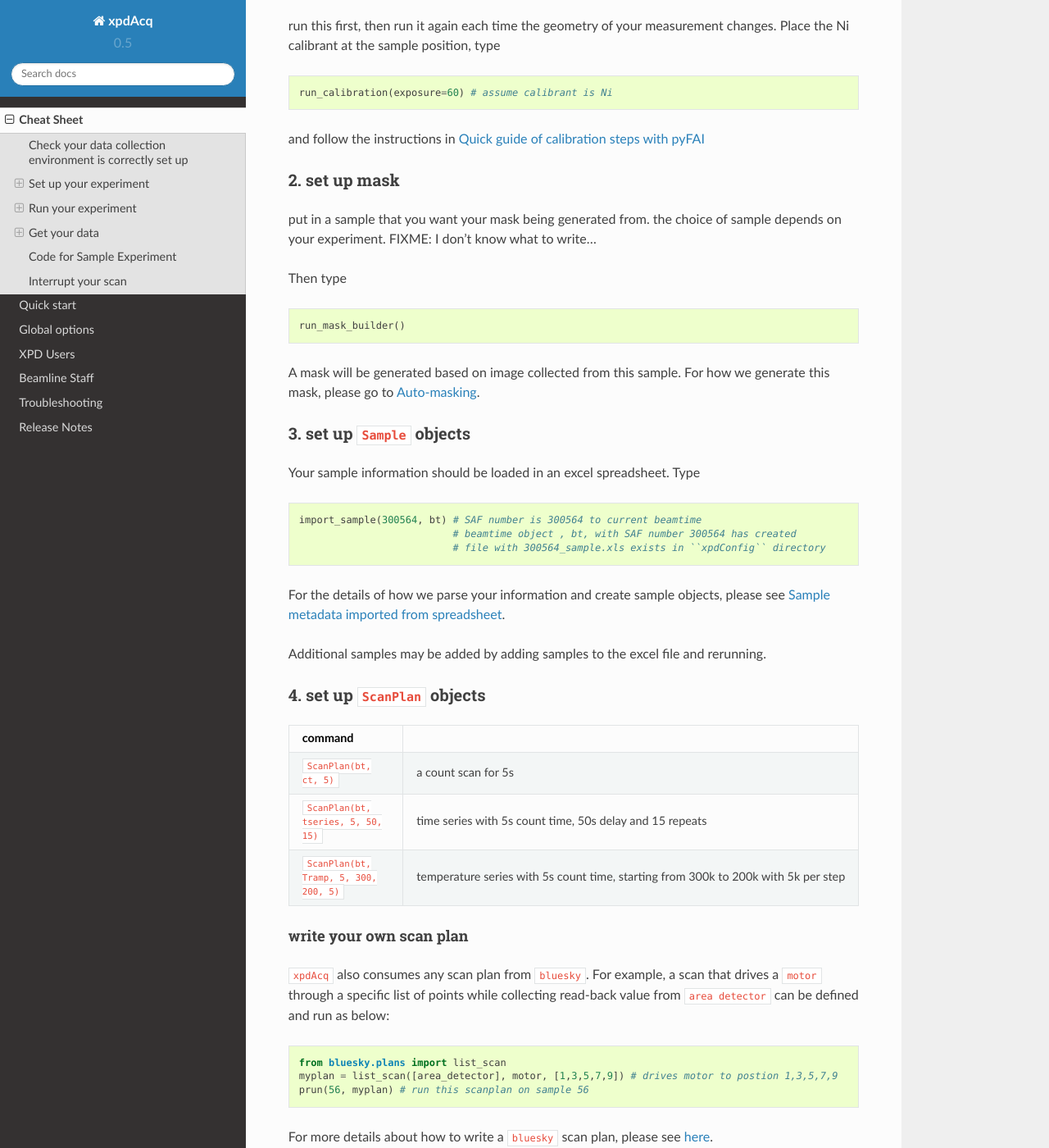
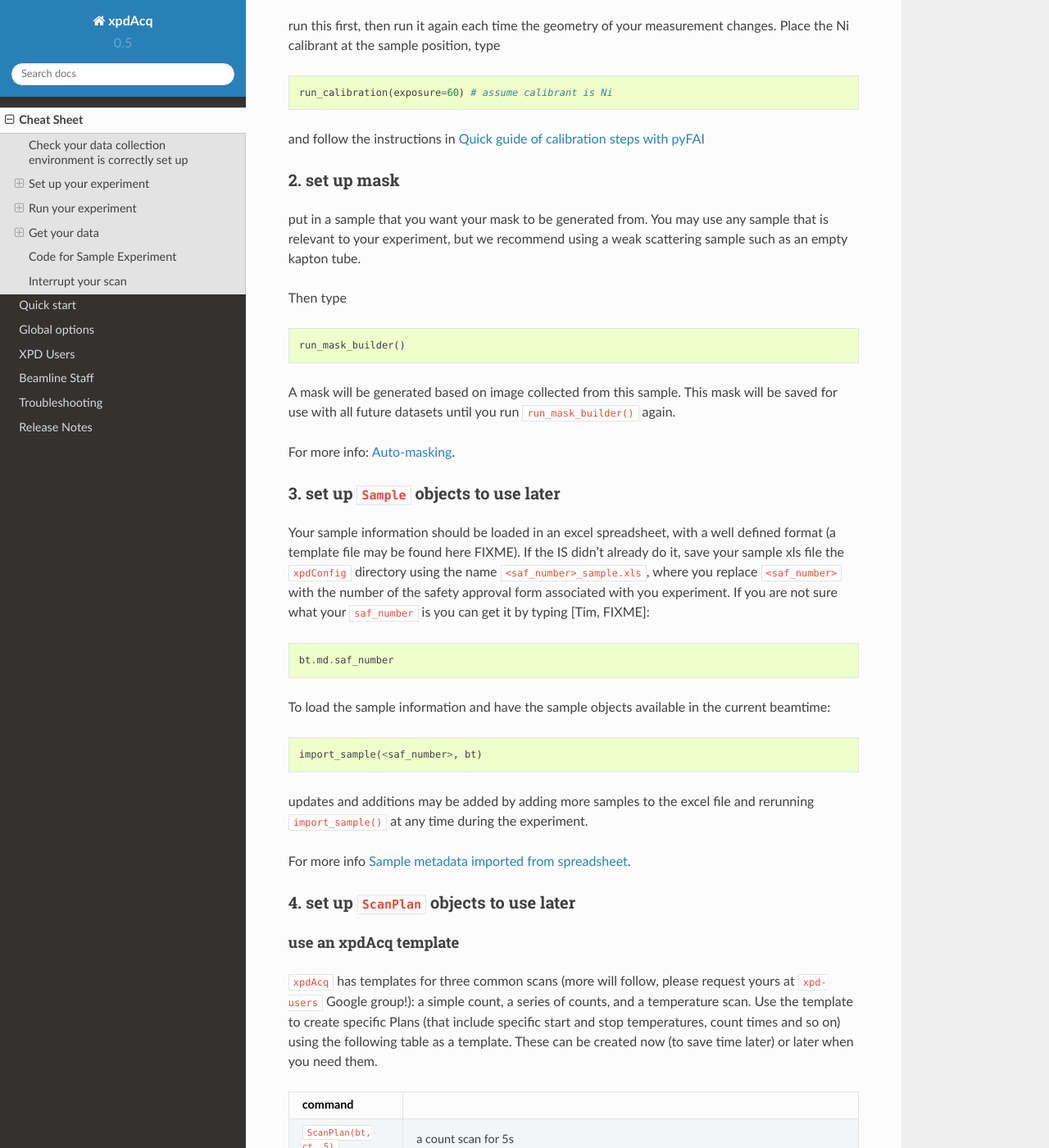
Before and after one commit to xpdAcq/xpdAcq, a Sphinx documentation site: the page built from doc/cheat_sheet.rst, in a window 1280 px wide and 1400 px high, scrolled down 587 px. Shown: the whole window at 82% size. Built offline with Sphinx 7.4.7 and the Read the Docs theme 2.0.0, drawn with Linux system fonts in a browser that asks for light colours; some of the changed text lies outside the part shown.

Commit message:
simon editing cheatsheet.  Tim, to fix FIXMEs

```diff
--- a/doc/cheat_sheet.rst
+++ b/doc/cheat_sheet.rst
@@ -35,8 +35,9 @@
 
 2. set up mask
 """"""""""""""
-put in a sample that you want your mask being generated from. the choice of sample depends on your
-experiment. FIXME: I don't know what to write...
+put in a sample that you want your mask to be generated from. You may use any
+sample that is relevant to your experiment, but we recommend using a weak scattering
+sample such as an empty kapton tube.
 
 Then type
 
@@ -44,27 +45,49 @@
 
   run_mask_builder()
 
-A mask will be generated based on image collected from this sample. For how we generate this mask,
-please go to :ref:`auto_mask`.
+A mask will be generated based on image collected from this sample. This mask
+will be saved for use with all future datasets until you run ``run_mask_builder()``
+again.
+
+For more info: :ref:`auto_mask`.
 
 
-3. set up ``Sample`` objects
-""""""""""""""""""""""""""""
+3. set up ``Sample`` objects to use later
+"""""""""""""""""""""""""""""""""""""""""
 
-Your sample information should be loaded in an excel spreadsheet. Type
+Your sample information should be loaded in an excel spreadsheet, with a well
+defined format (a template file may be found here FIXME). If the IS didn't already
+do it, save your sample xls file the ``xpdConfig`` directory using the name
+``<saf_number>_sample.xls``, where you replace ``<saf_number>`` with the number
+of the safety approval form associated with you experiment.  If you are not sure
+what your ``saf_number`` is you can get it by typing [Tim, FIXME]:
 
 .. code-block:: python
 
-  import_sample(300564, bt) # SAF number is 300564 to current beamtime
-                            # beamtime object , bt, with SAF number 300564 has created
-                            # file with 300564_sample.xls exists in ``xpdConfig`` directory
+  bt.md.saf_number
 
-For the details of how we parse your information and create sample objects, please see :ref:`import_sample`.
+To load the sample information and have the sample objects available in the current beamtime:
 
-Additional samples may be added by adding samples to the excel file and rerunning.
+.. code-block:: python
 
-4. set up ``ScanPlan`` objects
-""""""""""""""""""""""""""""""
+  import_sample(<saf_number>, bt)
+
+updates and additions may be added by adding more samples to the excel file and rerunning ``import_sample()``
+at any time during the experiment.
+
+For more info :ref:`import_sample`.
+
+
+4. set up ``ScanPlan`` objects to use later
+"""""""""""""""""""""""""""""""""""""""""""
+
+use an xpdAcq template
+^^^^^^^^^^^^^^^^^^^^^^
+
+``xpdAcq`` has templates for three common scans (more will follow, please request yours at ``xpd-users`` Google group!): a
+simple count, a series of counts, and a temperature scan.  Use the template to create specific Plans (that include specific start and
+stop temperatures, count times and so on) using the following table as a template.  These can be created now (to save time later) or
+later when you need them.
 
 ======================================= ===================================================================================
 command
@@ -91,6 +114,10 @@
 
 For more details about how to write a ``bluesky`` scan plan,
 please see `here <http://nsls-ii.github.io/bluesky/plans.html>`_.
+
+It is recommended that you use the ``xpdAcq`` templates unless your experiment needs its own special
+bluesky plan, because the autoreduction of data is not currently supported for bluesky pass-through plans.
+Also, metadata capture in bluesky passthrough plans must be explicitly coded into the plan.
 
 5. list objects by categories
 """""""""""""""""""""""""""""
@@ -129,20 +156,22 @@
 background scan
 ^^^^^^^^^^^^^^^
 
-Running scans with ``Sample`` objects tagged as ``is_background``.
+It is recommended to run a background scan before your sample so it is available for
+the automated data reduction steps.  It also allows you to see problems with the experimental
+setup, for example, crystlline peaks due to the beam hitting a shutter, for example.
+
+ 1. Load the background sample (e.g., empty kapton tube) on the instrument
+ 2. list your sample objects and find the ones tagged as backgrounds in the excel spreadsheet
+ 3. run prun (see below) on the background sample with a ``ct`` ScanPlan object of the desired exposure
 
 Please see :ref:`background_obj` for more information.
 
-.. code-block:: python
-
-  prun(48, 1) # sample 98 is ``bkg_0.5mm_OD_capillary``
-  prun(49, 1) # sample 98 is ``bkg_0.9mm_OD_capillary``
-
-
-.. code
-
 production run
 ^^^^^^^^^^^^^^
+
+ 1. Load your sample
+ 2. List your sample objects to find the right one
+ 3. type prun with the desired sample object and ScanPlan (see below)
 
 .. code-block:: python
 
@@ -150,6 +179,7 @@
   prun(2,5)                          # inexplicit: give reference to ``Sample`` and ``ScanPlan``
                                      # index from the ``bt`` list
 
+For more info: FIXME
 
 Get your data
 -------------
@@ -159,15 +189,20 @@
 
 These commands can be run in the ``collection-dev`` or the ``analysis`` ipython environments.
 
-Data are saved in the directory named after ``sample_name`` metdata you type in to ``Sample`` object.
-
-After each command, you should see where data have been saved.
+Data are saved in the directory ``~/tiff_base/<sample_name>`` where ``<sample_name>`` is the name of the
+sample that you used in the sample spreadsheet, and is the name of the ``Sample`` object.
 
 **save images from last scan:**
 
 .. code-block:: python
 
   save_last_tiff()
+
+**Pro Tip**: this function is often typed just after ``prun()`` in the collection environment,
+so that the data are extracted out of the NSLS-II database and delivered to you automatically when
+the scan finishes.  You can then play around with them and take them home as you like.  The following
+functions are more useful for running in the ``analysis`` environment to fetch scans from the database
+selectively if you don't want a dump of every scan.
 
 **save images from last 5 scans:**
 
@@ -197,10 +232,10 @@
 .. code-block:: python
 
   integrate_and_save_last()   # the most recent scan
-  h = db[-5:]
-  integrate_and_save(h)       # the last 5 scans
-  h = db[-5]
-  integrate_and_save_(h)      # the scan 5 ago
+  h = db[-5:]                 # the last 5 scans
+  integrate_and_save(h)
+  h = db[-5]                  # the scan 5 ago
+  integrate_and_save_(h)
 
 
 .. autosummary::
@@ -212,7 +247,7 @@
 Code for Sample Experiment
 --------------------------
 
-Here is a sample code covering the entire process from defining Sample`` and
+Here is a sample code covering the entire process from defining ``Sample`` and
 ``ScanPlan`` objects to running different kinds of runs.
 
 Please replace the name and parameters in each function depending your needs.  To
@@ -228,7 +263,7 @@
 
   # Ideally, Sample information should be filled before you come.
   # you can fill out the spreadsheet and then use ``import_sample`` function.
-  # Let's still have an example here.
+  # Let's still have an example here of how to do it explicitly
   Sample(bt, 'sammple_name':'NaCl',
          {'sample_composition': {'Na':0.5, 'Cl':0.5},
           'sample_phase': {'NaCl':1},
@@ -237,7 +272,7 @@
           'tags':['looked kinda green','dropped on the floor during loading'],
           '<anythingElseIwant>':'<description>',
           '<andSoOn>':'<etc>'
-         }  # this one will be much more useful later!
+         }  # rich metadata will save a lot of time later!
 
 
 .. code-block:: python
@@ -275,6 +310,7 @@
   prun(19,21)   # running sample at index 19 with 'Tramp_0.5_300_310_2' ScanPlan
   save_tiff(db[-3:]) # save tiffs from last three scans
 
+FIXME: if we have a ``view_last_image()`` function, document this one too.
 
 Interrupt your scan
 --------------------
```
